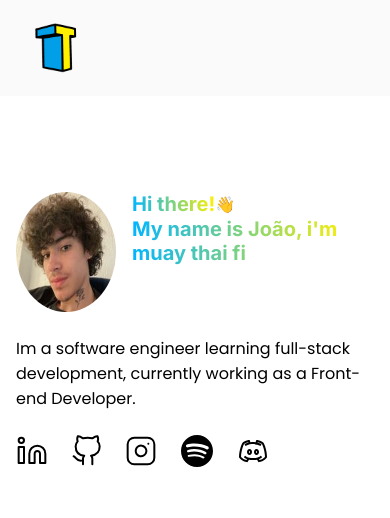
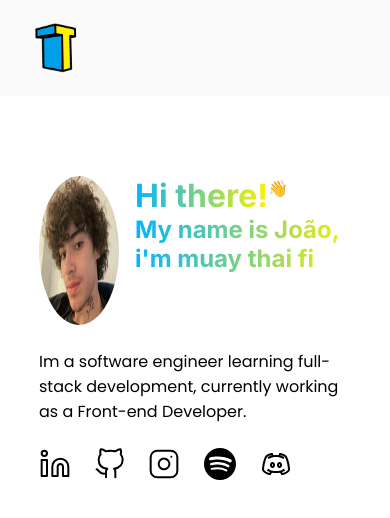
Before and after one commit to txjao/txjao, a React (Vite) app: page / in a window 390 px wide. Shown: the top 518 px of the page. Built offline with nearby package versions, Linux system fonts and the light colour scheme.

Commit message:
fix: fixes info and lettering breakpoints

```diff
--- a/src/Components/DropdownResume.tsx
+++ b/src/Components/DropdownResume.tsx
@@ -1,7 +1,7 @@
 import styled from "styled-components";
 import ChevronRightIcon from '@mui/icons-material/ChevronRight';
 import { useState } from "react";
-import resume from '/public/Curriculo.pdf';
+import resume from '/src/assets/Curriculo.pdf';
 import toast from "react-hot-toast";
 const Container = styled.div`
 
--- a/src/Components/Info.tsx
+++ b/src/Components/Info.tsx
@@ -16,27 +16,6 @@ import DialogTitle from '@mui/material/DialogTitle';
 import { Button } from "@mui/material";
 import { CopyToClipboard } from 'react-copy-to-clipboard';
 
-function handleWidth() {
-    if (window.innerWidth > 1366) {
-        return 'auto'
-    } else if (window.innerWidth >= 1024 && window.innerWidth <= 1366) {
-        return '80%'
-    } else if (window.innerWidth >= 768 && window.innerWidth < 1024) {
-        return '80%'
-    }
-}
-
-function handleHeight() {
-    if (window.innerHeight > 1366) {
-        return 'auto'
-    } else if (window.innerHeight >= 768 && window.innerHeight <= 1366) {
-        return '120px'
-    } else if (window.innerHeight >= 768 && window.innerHeight < 1024) {
-        return '120px'
-    } else if (window.innerHeight < 768) {
-        return '104px'
-    }
-}
 
 function handleFontSize() {
     if (window.innerWidth > 1366) {
@@ -53,9 +32,8 @@ const Container = styled.div`
     flex-direction: column;
     gap: 24px;
     margin-top: 80px;
-    width: ${handleWidth()};
-    padding: 16px;
-    height: ${handleHeight()};
+    width: auto;
+    height: auto;
 
     img{
         max-width: 100px;
@@ -66,7 +44,7 @@ const Container = styled.div`
     p{
         font-family: 'Poppins', sans-serif;
         color: #000;
-        font-size: ${handleFontSize()};
+        font-size: 24px;
     }
 
     .icons{
@@ -82,6 +60,34 @@ const Container = styled.div`
         a:hover{
             top: -2px;
         }
+    }
+
+    .lettering-box{
+        display: flex;
+
+    }
+
+    @media (max-width: 1440px) {
+        height: 120px;
+        width: 80%;
+        p{
+            font-size: 20px;
+        }
+    }
+
+    @media (max-width: 1024px) {
+        img{
+            max-width: 80px;
+            border-radius: 50%;
+            margin-right: 16px;
+        }
+        p{
+            font-size: 16px;
+        }
+    }
+
+    @media (max-width: 768) {
+        height: 104px;
     }
 
 `
@@ -107,7 +113,7 @@ export function Info() {
     return (
         <>
             <Container>
-                <div style={{ display: "flex", height: handleHeight() }}>
+                <div className="lettering-box">
                     <img src="/eu.jpg" onClick={handleEasterEgg} />
                     <Lettering />
                 </div>
--- a/src/Components/Lettering.tsx
+++ b/src/Components/Lettering.tsx
@@ -1,25 +1,21 @@
+import { useEffect } from "react";
 import { TypeAnimation } from "react-type-animation";
 import styled from "styled-components";
 
 let flexAlign;
 function handleFontSize() {
     if (window.innerWidth > 1366) {
-        flexAlign = 'center'
         return '40px'
-    } else if ( window.innerWidth > 1024 && window.innerWidth < 1366) {
-        flexAlign = 'flex-start'
+    }
+    if (window.innerWidth <= 1024 && window.innerWidth > 425) {
         return '32px'
-    } else if ( window.innerWidth > 450 && window.innerWidth < 1024) {
-        return '24px'
-    } else{
-        return '20px'
     }
 }
 
 function handleWidth() {
     if (window.innerWidth > 450) {
         return 'auto'
-    } else{
+    } else {
         return '220px'
     }
 }
@@ -27,7 +23,7 @@ function handleWidth() {
 function handleHeight() {
     if (window.innerWidth > 450) {
         return 'auto'
-    } else{
+    } else {
         return '110px'
     }
 }
@@ -50,9 +46,42 @@ const Container = styled.div`
         height: ${handleHeight()};
         width: ${handleWidth()};
    }
+
+   .index-module_type__E-SaG {
+    font-size: 40px;
+    display: inline-block;
+    background: -webkit-linear-gradient(180deg, rgba(255, 240, 0, 1) 0%, rgba(0, 181, 255, 1) 100%);
+    -webkit-background-clip: text;
+    -webkit-text-fill-color: transparent;
+    font-family: Inter;
+    font-weight: 700;
+    }
+
+    @media (max-width: 1440px) {
+        .index-module_type__E-SaG {
+            font-size: 32px;
+        }
+    }
+
+    @media (max-width: 1024px) {
+        .index-module_type__E-SaG {
+            font-size: 24px;
+        }
+    }
+
+    @media (max-width: 768) {
+        .index-module_type__E-SaG {
+            font-size: 24px;
+        }
+    }
+
 `
 
 export function Lettering() {
+
+    useEffect(() => {
+        handleFontSize()
+    })
 
     function handleAge() {
         const date = new Date();
```
Also changed, not shown: 1 other file (tests, documents, lock files or other folders).
